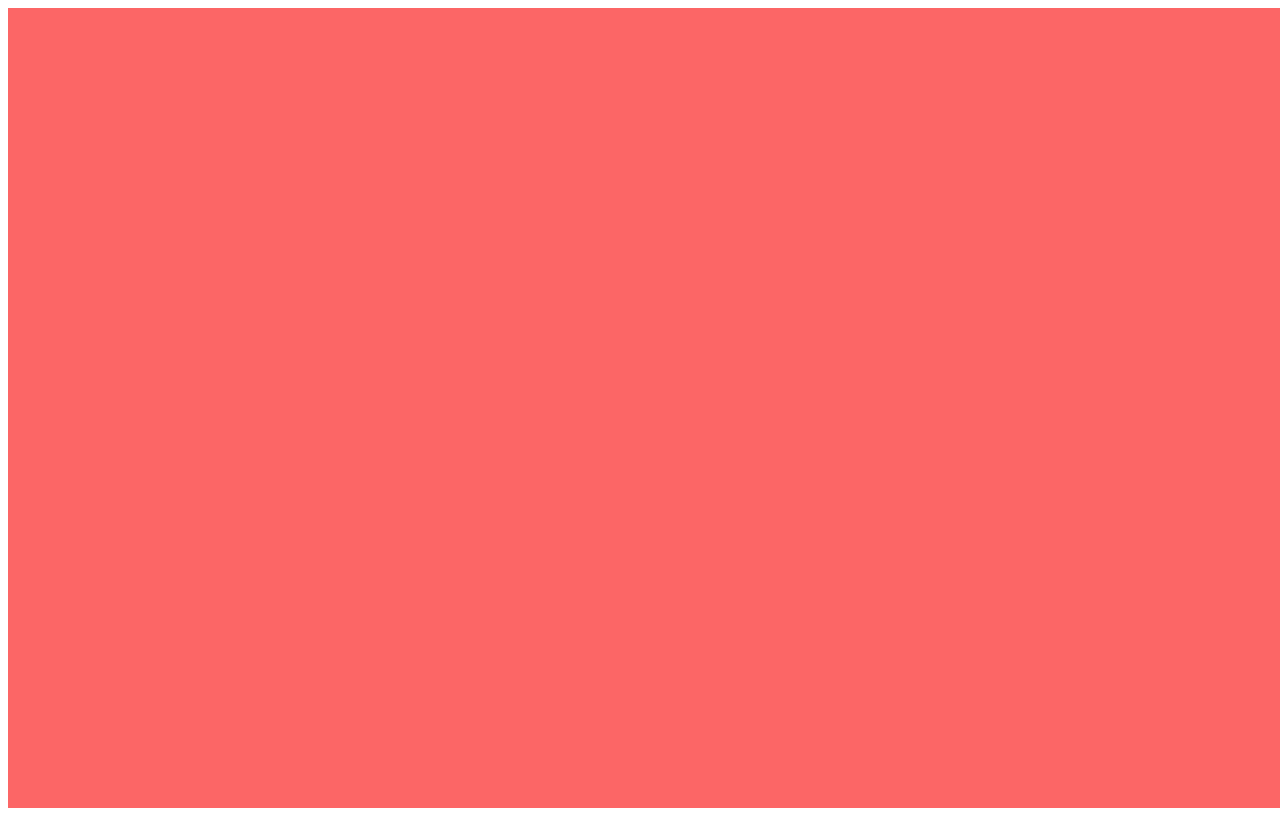
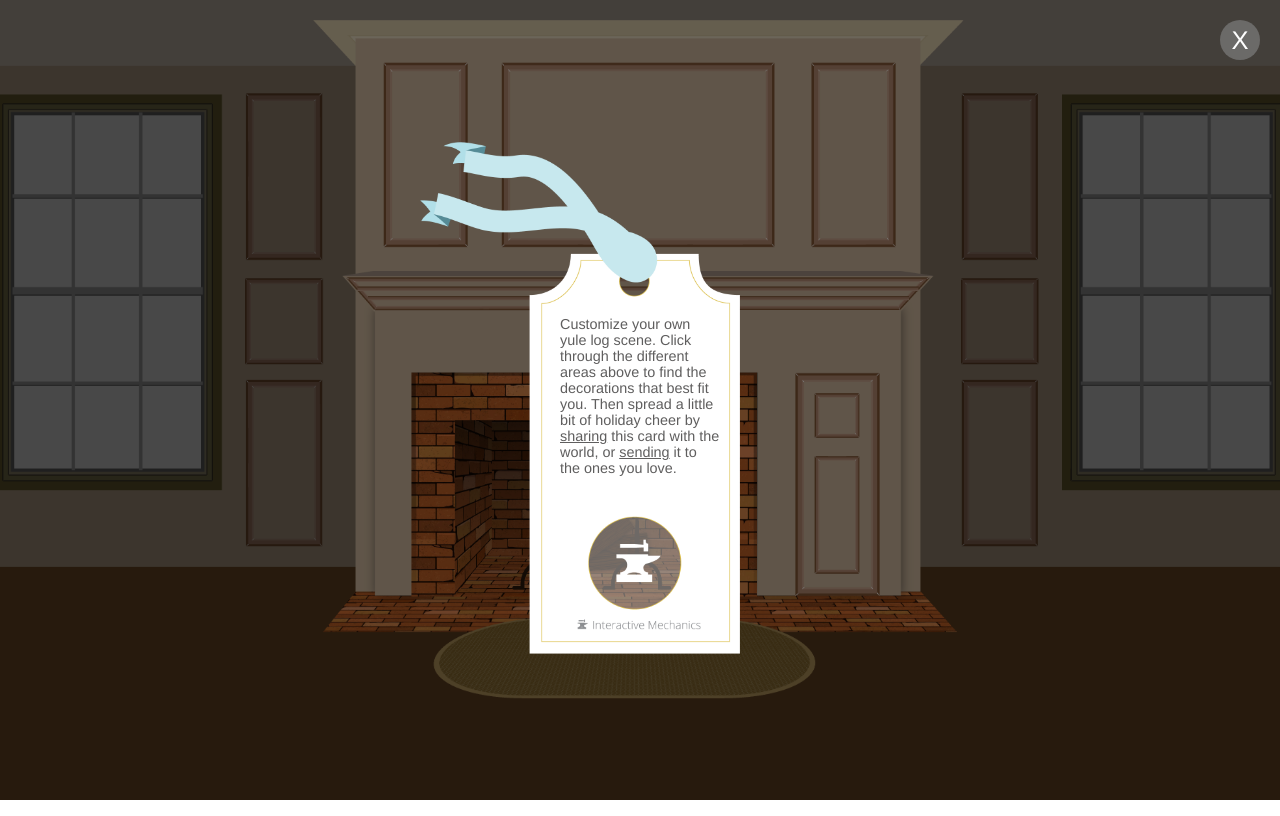
Before and after one commit to InteractiveMechanics/holiday_card_2016, a website: page index.html in a window 1280 px wide. Drawn offline with nearby package versions, Linux system fonts and the light colour scheme.

Commit message:
built attract

```diff
--- a/_sass/base/_helpers.scss
+++ b/_sass/base/_helpers.scss
@@ -0,0 +1,10 @@
+.fade {
+    transition: 0.5s all;
+    opacity: 0;
+}
+.hidden {
+    display: none;
+}
+.in {
+    opacity: 1;
+}
--- /dev/null
+++ b/_sass/base/_layout.scss
@@ -0,0 +1,3 @@
+body {
+	margin: 0px;
+}
--- a/_sass/base/_typography.scss
+++ b/_sass/base/_typography.scss
@@ -0,0 +1,3 @@
+* {
+	font-family: $museo-sans;
+}
--- a/_sass/base/_variables.scss
+++ b/_sass/base/_variables.scss
@@ -1,3 +1,9 @@
+// Fonts
+$museo-sans: 'museo-sans', Helvetica, Arial, sans-serif;
+
+//Colors
+$soft-black: #5f5e5e;
+
 // Media Queries
 $screen-xxs:        'max-width: 480px';
 $screen-xs:         'max-width: 767px';
--- a/_sass/components/_attract.scss
+++ b/_sass/components/_attract.scss
@@ -1,5 +1,62 @@
 #attract {
+	position: absolute;
+	top: 0;
+	left: 0;
+	display: flex;
+	justify-content: center;
+	align-items: center;
 	width: 100vw;
 	height: 100vh;
-	background-color: rgba(250,0,0,0.6);
+	background-color: rgba(0,0,0,0.5);
+
+	.gift-tag-wrapper {
+		display: block;
+		width: 320px;
+    	position: relative;
+    	left: -60px; // accounts for ribbon width
+	}
+
+	img {
+		// display: block;
+		width: 100%;
+  //   	position: relative;
+  //   	left: -60px; // accounts for ribbon width
+	}
+
+	#close {
+		width: 40px;
+		height: 40px;
+		background-color: rgba(125, 125, 125, 0.7);
+		color: #ffffff;
+		font-size: 1.6em;
+		text-align: center;
+		border-radius: 50%;
+		border-radius: 50%;
+	    display: flex;
+	    justify-content: center;
+	    align-items: center;
+	    position: absolute;
+    	top: 20px;
+    	right: 20px;
+	}
+
+	.intro-text {
+		position: absolute;
+		left: 140px;
+    	top: 160px;
+		color: $soft-black;
+		width: 160px;
+    	font-size: 0.90em;
+    	a {
+    		color: $soft-black;
+    		transition: $transition;
+    		&:active, &:visited {
+    			color: $soft-black;
+    		}
+    		&:hover, &:focus {
+    			color: darken($soft-black, 50%);
+    		}
+    	}
+	}
+
 }
--- /dev/null
+++ b/_sass/components/_scene.scss
@@ -0,0 +1,7 @@
+#scene {
+	background: url('../../assets/bkgr.png');
+	background-size: cover;
+	background-position: center center;
+	width: 100vw;
+	height: 100vh;
+}
--- a/_sass/main.scss
+++ b/_sass/main.scss
@@ -2,5 +2,7 @@
 @import "base/helpers";
 @import "base/typography";
 @import "base/mixins";
+@import "base/layout";
 
 @import "components/attract";
+@import "components/scene";
--- a/index.html
+++ b/index.html
@@ -6,10 +6,24 @@
 	<meta http-equiv="Content-Type" content="text/html;charset=utf-8" />
 	<meta http-equiv="x-ua-compatible" content="IE=edge" />
 
+	<script src="https://use.typekit.net/dau5muz.js"></script>
+	<script>try{Typekit.load({ async: true });}catch(e){}</script>
+
 	<link rel="stylesheet" href="./dist/css/main.css">
 </head>
 <body>
-	<div id="attract">
+
+	</div>
+		<div id="scene" class="in">
+		</div>
+	</div>
+
+	<div id="attract" class="in">
+		<div class="gift-tag-wrapper">
+			<img src="assets/intro.png" alt="intro gift-tag">
+			<p class="intro-text">Customize your own yule log scene. Click through the different areas above to find the decorations that best fit you. Then spread a little bit of holiday cheer by <a href="">sharing</a> this card with the world, or <a href="">sending</a> it to the ones you love.</p>
+		</div>
+		<div id="close">X</div>
 	</div>
 
 
--- a/js/controllers/modal.js
+++ b/js/controllers/modal.js
@@ -5,7 +5,18 @@ Modal = (function() {
 
 
     var bindEvents = function() {
+    	$(document).ready(showAttract);
+    	$(document).on('click tap', '#attract', showScene);
 
+    }
+
+    var showAttract = function() {
+    	$('#attract').removeClass('fade').addClass('in');
+
+    }
+
+    var showScene = function() {
+    	$('#attract').addClass('fade').removeClass('in');
     }
 
     return {
```
Also changed, not shown: assets/bkgr.png (added), assets/intro.png (added), dist/css/main.css.
